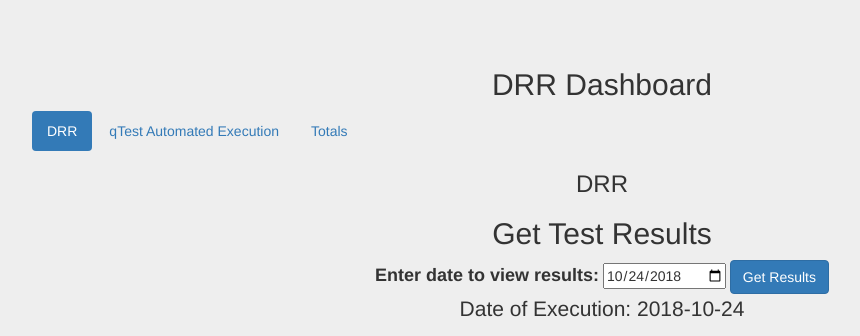
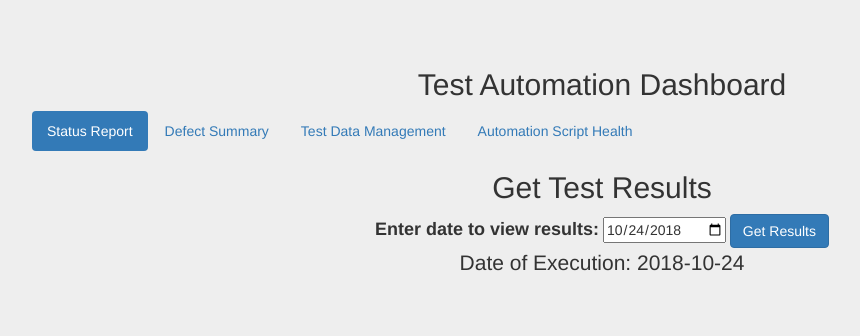
Before and after one commit to pradeepcsu/AutomationDashboard, a website: page index.html in a window 1280 px wide. Shown: the top 336 px of the page, without its empty margins (38-898 px from the left). Drawn offline with nearby package versions, Linux system fonts and the light colour scheme; no server answers.

Commit message:
changed tabs

```diff
--- a/index.html
+++ b/index.html
@@ -161,18 +161,20 @@
 <div class = "jumbotron text-center">
 
 <div class="container">
-	<h2>DRR Dashboard</h2>
+	<h2>Test Automation Dashboard</h2>
 	<!-- <ul class="nav nav-tabs"> -->
 	<ul class="nav nav-pills nav-fill">
 	  <!-- <li class="active"><a data-toggle="tab" href="#home">DRR</a></li> -->
-	  <li class="nav-item active"><a data-toggle="tab" href="#home">DRR</a></li>
-	  <li class="nav-item"><a data-toggle="tab" href="#menu1">qTest Automated Execution</a></li>
-	  <li class="nav-item"><a data-toggle="tab" href="#menu2">Totals</a></li>
+	  <li class="nav-item active"><a data-toggle="tab" href="#home">Status Report</a></li>
+	  <li class="nav-item"><a data-toggle="tab" href="#menu1">Defect Summary</a></li>
+		<li class="nav-item"><a data-toggle="tab" href="#menu2">Test Data Management</a></li>
+		<li class="nav-item"><a data-toggle="tab" href="#menu2">Automation Script Health</a></li>
+
 	</ul>
 
 	<div class="tab-content">
 	  <div id="home" class="tab-pane fade in active">
-			<h3>DRR</h3>
+			<!-- <h3>DRR</h3> -->
 
 			<h2>Get Test Results</h2>
 <label for="bday"><font size="4">Enter date to view results:</font></label>
```
